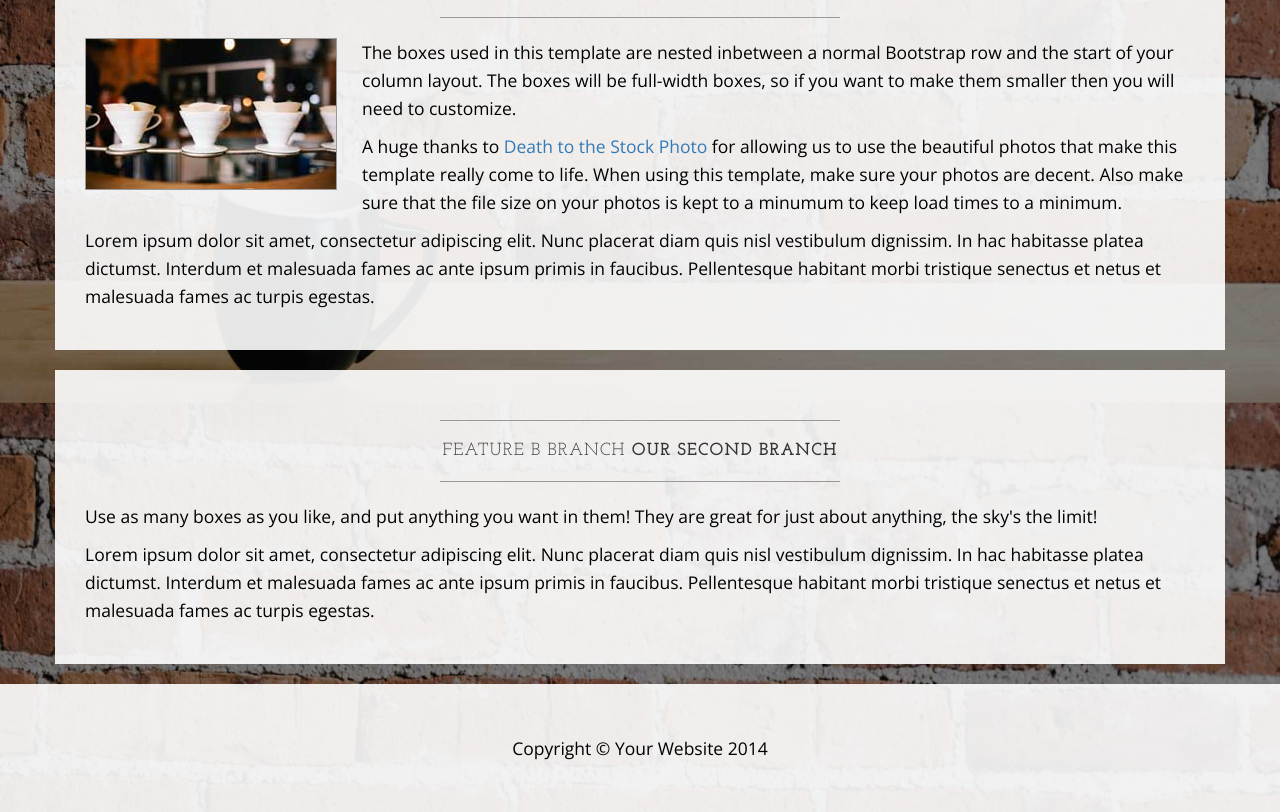
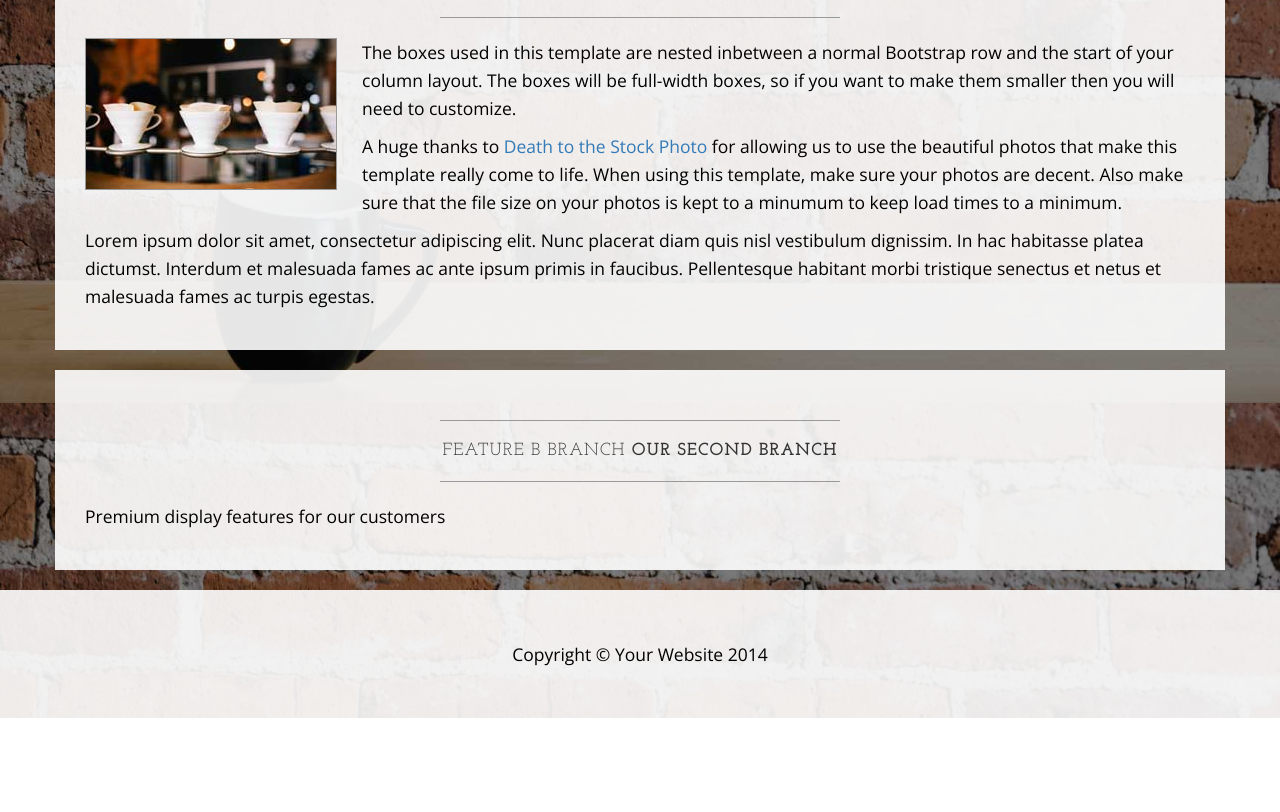
Before and after one commit to LearnableGitCoursePC/Learnable-Git-Course, a plain HTML site: page index.html in a window 1280 px wide. Shown: the part 1197-2009 px from the top of the page. After the commit the page ends 1915 px from the top, so only its background shows below. Drawn offline with nearby package versions, Linux system fonts and the light colour scheme.

Commit message:
Edited paraghraph on feature B

```diff
--- a/index.html
+++ b/index.html
@@ -144,9 +144,8 @@
                         <strong>Our second branch</strong>
                     </h2>
                     <hr>
-                    <p>Use as many boxes as you like, and put anything you want in them! They are great for just about anything, the sky's the limit!</p>
-                    <p>Lorem ipsum dolor sit amet, consectetur adipiscing elit. Nunc placerat diam quis nisl vestibulum dignissim. In hac habitasse platea dictumst. Interdum et malesuada fames ac ante ipsum primis in faucibus. Pellentesque habitant morbi tristique senectus et netus et malesuada fames ac turpis egestas.</p>
-                </div>
+					<p>Premium display features for our customers</p>
+					</div>
             </div>
         </div>
 
```
